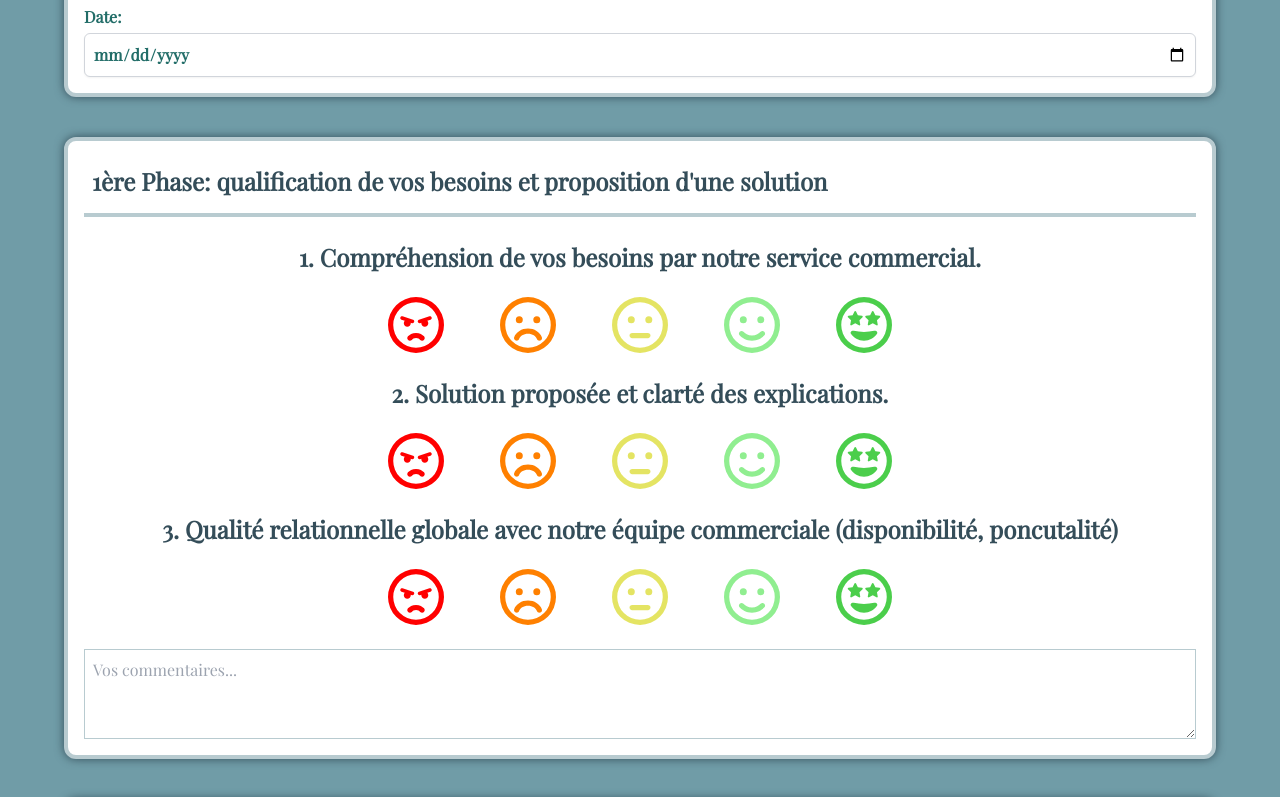
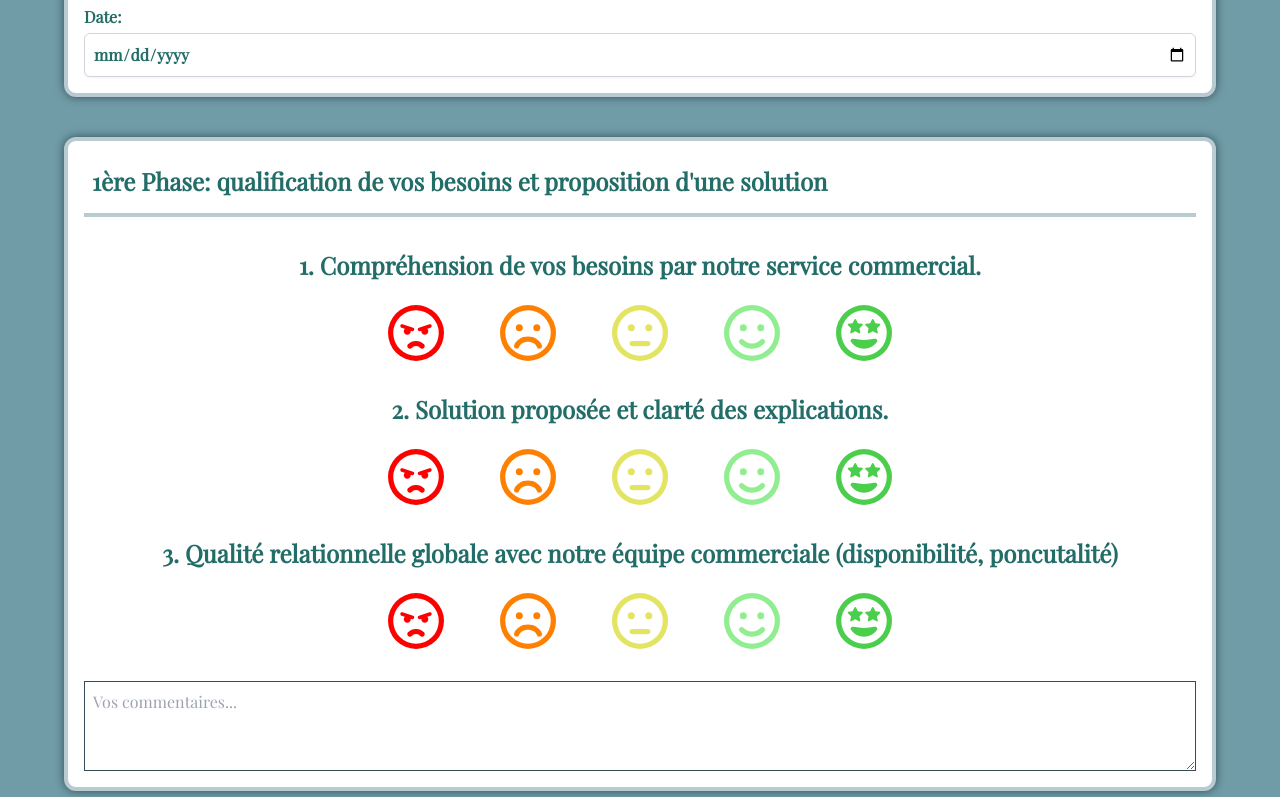
Before and after one commit to JordanSerafini/SLI-Form-V1, a React (Vite) app: page / in a window 1280 px wide. Shown: the part 360-1157 px from the top of the page. Built offline with nearby package versions, Linux system fonts and the light colour scheme.

Commit message:
first comit :sparkles:

```diff
--- a/src/App.jsx
+++ b/src/App.jsx
@@ -12,7 +12,7 @@ function App() {
 
     <div className="">
     <Header />
-    <div className="flex flex-col items-center justify-center w-full bg-cream text-blue-strong">
+    <div className="flex flex-col items-center justify-center w-full bg-cream text-blue-light">
 
       {/*---------- Formulaire d'identification ------------ */}
 
--- a/src/components/Form-Line.jsx
+++ b/src/components/Form-Line.jsx
@@ -12,13 +12,13 @@ function FormLine({ title, children }) {
   };
 
   return (
-    <div className="bg-white rounded-xl border-brownperso border-4 p-4 shadow-custom w-9/10 mt-10 flex flex-col gap-6 font-playfair">
+    <div className="bg-white rounded-xl border-brownperso border-4 p-4 shadow-custom w-9/10 mt-10 flex flex-col gap-8 font-playfair ">
       <h3 className="text-lg md:text-xl lg:text-2xl font-bold border-b-4 pb-4 border-brownperso p-2">
         {title}
       </h3>
 
       {childrenArray.map((child, index) => (
-        <section key={index} className="text-base md:text-xl lg:text-2xl lg:gap-6 flex flex-col items-center justify-center gap-2 font-semibold text-blue-strong">
+        <section key={index} className="text-base md:text-xl lg:text-2xl lg:gap-6 flex flex-col items-center justify-center gap-6 font-semibold text-blue-light">
           <p>{child}</p>
           <div>
             <RatingSmiley
@@ -29,7 +29,7 @@ function FormLine({ title, children }) {
         </section>
       ))}
       <textarea
-        className="border border-brownperso flex-1 p-2"
+        className="border border-blue-strong flex-1 p-2"
         placeholder="Vos commentaires..."
         rows="3"
       ></textarea>
--- a/src/components/FormLine2.jsx
+++ b/src/components/FormLine2.jsx
@@ -24,7 +24,7 @@ function FormLine2() {
       </h3>
       <input
         type="number"
-        className="border-2 rounded-lg p-2 text-brownperso font-playfair w-full"
+        className="border border-blue-strong rounded-lg p-2 text-brownperso font-playfair w-full"
         placeholder="Entrez une note entre 0 et 10"
         min={0}
         max={10}
@@ -69,7 +69,7 @@ function FormLine2() {
           4.Quelles sont vos suggestions pour les améliorations à apporter ?
         </h3>
         <textarea
-          className="border border-brownperso flex-1 p-2 w-full"
+          className="border border-blue-strong flex-1 p-2 w-full"
           placeholder="Vos commentaires..."
           rows="3"
         ></textarea>
--- a/src/context/RatingContext.jsx
+++ b/src/context/RatingContext.jsx
@@ -9,7 +9,7 @@ export const RatingProvider = ({ children }) => {
 
   const updateRating = (id, score) => {
     setRatings(prev => ({ ...prev, [id]: score }));
-    console.log(ratings);
+    //console.log(ratings);
 
   };
 
```
